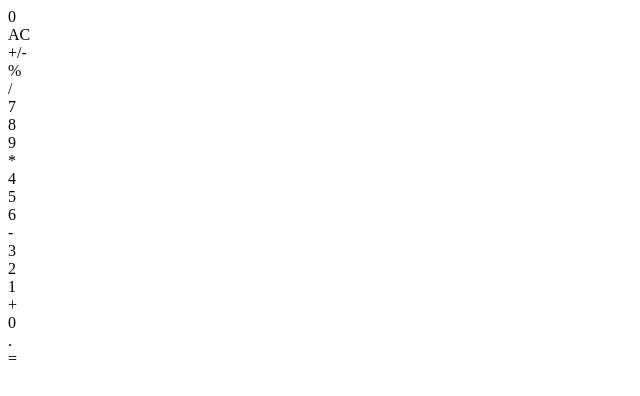
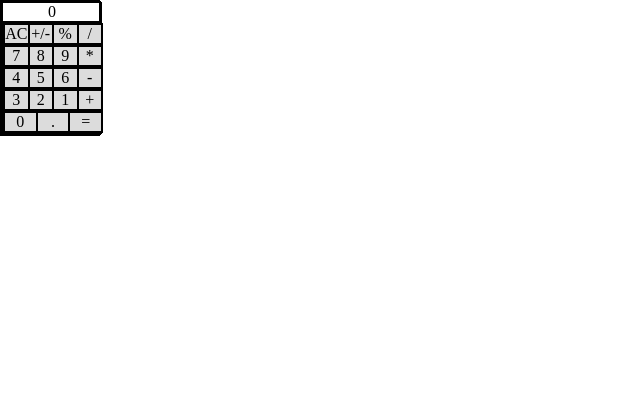
Before and after one commit to adamclasic/react_calculator, a React (Create React App) app: page / in a window 1280 px wide. Shown: the top 396 px of the page, without its empty margins (0-640 px from the left). Built offline with nearby package versions, Linux system fonts and the light colour scheme.

Commit message:
fix linter err

```diff
--- a/src/components/App.css
+++ b/src/components/App.css
@@ -1,3 +1,22 @@
-body {
-  background-color: white;
+* {
+  box-sizing: border-box;
+  margin: 0;
+  padding: 0;
 }
+
+div {
+  border: 1px solid black;
+  width: 100px;
+  cursor: pointer;
+  text-align: center;
+}
+
+.G1,
+.G2,
+.G3,
+.G4,
+.G5 {
+  border: 1px solid black;
+  display: flex;
+  background-color: rgb(220, 220, 220);
+}
--- a/src/components/App.js
+++ b/src/components/App.js
@@ -1,4 +1,3 @@
-/* eslint-disable */
 /* eslint-disable react/prefer-stateless-function, react/destructuring-assignment,
 react/no-access-state-in-setstate, no-unused-vars */
 import React, { Component } from 'react';
@@ -19,11 +18,6 @@ class App extends Component {
   }
 
   handleClick(buttonName) {
-    // this.setState({
-    //   total: 22,
-    //   next: 1,
-    //   operation: '+',
-    // });
     this.setState(calculate(this.state, buttonName));
     console.log('this is calculate()');
     console.log(calculate(this.state, buttonName));
@@ -35,7 +29,7 @@ class App extends Component {
     return (
       <div className="App">
         <Display count={this.state.next || this.state.total || '0'} />
-        <ButtonPanel clickHandler={this.handleClick} />
+        <ButtonPanel className="display" clickHandler={this.handleClick} />
       </div>
     );
   }
--- a/src/components/Button.js
+++ b/src/components/Button.js
@@ -1,10 +1,9 @@
-/* eslint-disable */
 /* eslint-disable jsx-a11y/interactive-supports-focus, jsx-a11y/click-events-have-key-events */
 import React from 'react';
 import PropTypes from 'prop-types';
 
 const Button = ({ name, clickHandler }) => (
-  <div role="button" onClick={()=>{clickHandler(name)}}>
+  <div role="button" onClick={() => { clickHandler(name); }}>
     { name }
   </div>
 );
--- a/src/components/ButtonPanel.js
+++ b/src/components/ButtonPanel.js
@@ -3,7 +3,7 @@ import PropTypes from 'prop-types';
 import Button from './Button';
 
 const ButtonPanel = ({ clickHandler }) => (
-  <div>
+  <div className="panel-cont">
     <div className="G1">
       <Button clickHandler={clickHandler} name="AC" />
       <Button clickHandler={clickHandler} name="+/-" />
--- /dev/null
+++ b/src/components/ButtonPanel.module.css
@@ -0,0 +1,4 @@
+.group {
+  display: flex;
+  height: 100px;
+}
--- a/src/logic/calculate.js
+++ b/src/logic/calculate.js
@@ -1,7 +1,5 @@
-/* eslint-disable */
-
+import Big from 'big.js';
 import operate from './operate';
-import Big from 'big.js';
 
 function calculate(obj, buttonName) {
   function isNumber(item) {
@@ -108,6 +106,6 @@ function calculate(obj, buttonName) {
     next: null,
     operation: buttonName,
   };
-};
+}
 
 export default calculate;
```
Also changed, not shown: src/components/Button.module.css (added, +18 -0 lines), src/components/Display.module.css (added, +14 -0 lines).
